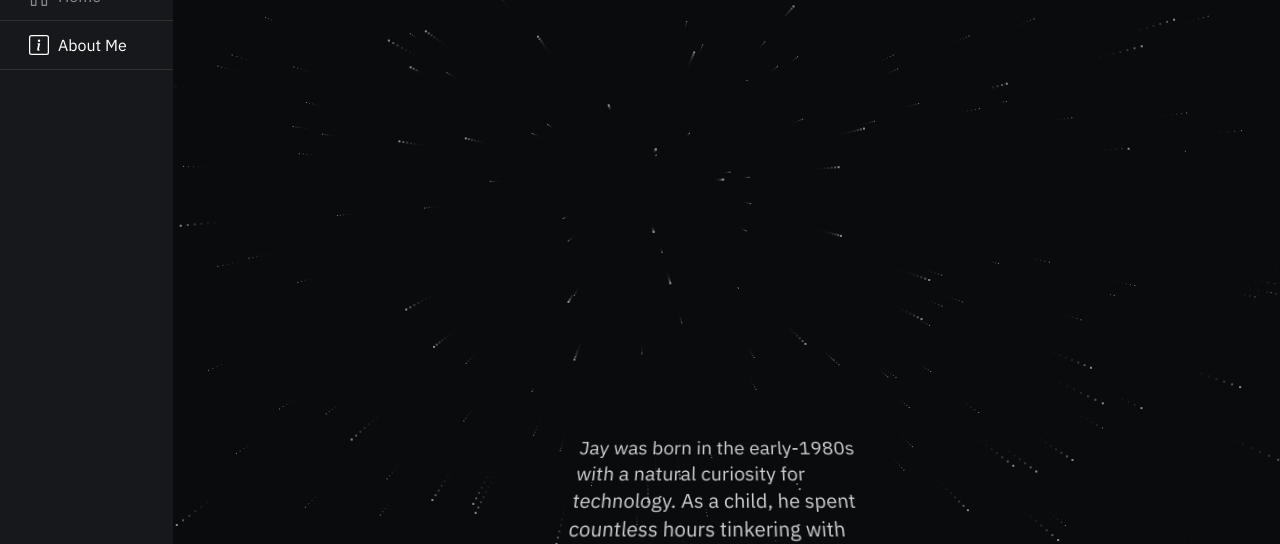
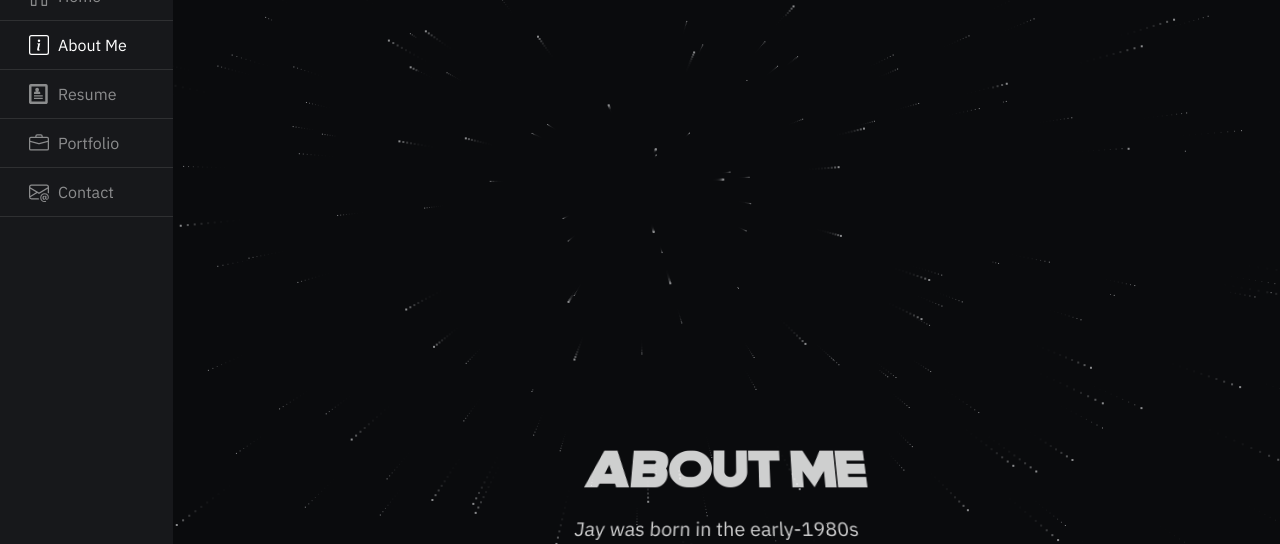
Before and after one commit to designly1/portfolio, a Next.js app: page /about in a window 1280 px wide. Shown: the part 219-763 px from the top of the page. Built offline with nearby package versions, Linux system fonts and the light colour scheme.

Commit message:
Mobile Menu

```diff
--- a/src/components/Animations/TypeWriter.js
+++ b/src/components/Animations/TypeWriter.js
@@ -1,15 +1,7 @@
 // @/components/Home/TypeWriter.js
 import React, { useState, useEffect } from 'react'
 
-// List of things to type
-const hats = [
-    'Web Developer',
-    'UI/UX Designer',
-    'Graphics Designer',
-    'Application Developer'
-];
-
-export default function TypeWriter({ appendClass }) {
+export default function TypeWriter({ appendClass, hats, prefix }) {
     // Outer container base class + append custom class
     let className = "flex flex-col gap-4";
     if (appendClass) className += " " + appendClass;
@@ -35,11 +27,14 @@ export default function TypeWriter({ appendClass }) {
                  * is collapsed by incrementing the index
                  */
                 setCurrentHat(oldVal => {
+                    let hatIndex;
                     if (oldVal >= hats.length - 1) {
-                        return 0;
+                        hatIndex = 0;
                     } else {
-                        return oldVal + 1;
+                        hatIndex = oldVal + 1;
                     }
+
+                    return hatIndex;
                 });
             }, 1100);
             // After 1000ms, set width to 100% - transition duration is 1000ms
@@ -56,12 +51,15 @@ export default function TypeWriter({ appendClass }) {
 
     return (
         <div className={className}>
-            <div className="text-6xl text-center mx-auto">
+            <div className="text-5xl md:text-6xl text-center mx-auto">
                 Jay <span className="text-blue-400 font-bold">Simons</span>
             </div>
-            <div className="flex gap-2 text-4xl mx-auto">
-                <div className="shrink-0 whitespace-nowrap ml-auto">I am a</div>
-                <div className={`${typeWriterClass}${collapseClass}`}>{hats[currentHat]}</div>
+            <div className="flex gap-2 text-2xl md:text-4xl mx-auto">
+                <div className="shrink-0 whitespace-nowrap ml-auto">
+                    {prefix}
+                    {hats[currentHat].prep ? ` ${hats[currentHat].prep} ` : ''}
+                </div>
+                <div className={`${typeWriterClass}${collapseClass}`}>{hats[currentHat].suffix}</div>
             </div>
         </div>
     )
--- /dev/null
+++ b/src/components/Layout/MenuButton.js
@@ -0,0 +1,15 @@
+import React from 'react'
+import { FiMenu as Icon } from 'react-icons/fi'
+
+export default function MenuButton({ setter }) {
+    return (
+        <button
+            className="fixed top-4 left-4 text-4xl flex md:hidden z-20"
+            onClick={() => {
+                setter(oldVal => !oldVal);
+            }}
+        >
+            <Icon />
+        </button>
+    )
+}
--- a/src/components/Layout/Sidebar.js
+++ b/src/components/Layout/Sidebar.js
@@ -2,14 +2,19 @@ import React from 'react'
 import Image from 'next/image'
 import Link from 'next/link'
 import { useRouter } from 'next/router'
+import { motion, AnimatePresence } from "framer-motion";
 
 import { SlHome } from 'react-icons/sl'
-import { BsInfoSquare } from 'react-icons/bs'
+import { BsInfoSquare, BsBriefcase, BsEnvelopeAt } from 'react-icons/bs'
+import { ImProfile } from 'react-icons/im'
 
 import jay from '@/img/jay.jpg'
 
-export default function Sidebar() {
+export default function Sidebar({ show, setter }) {
     const router = useRouter();
+
+    const className = "w-[200px] bg-bg1 transition-[margin-left] ease-in-out duration-500 fixed md:static top-0 bottom-0 left-0 z-40";
+    const appendClass = show ? " ml-0" : " ml-[-200px] md:ml-0";
 
     const MenuItem = ({ icon, name, route }) => {
         const colorClass = router.pathname === route ? "text-white" : "text-white/50 hover:text-white";
@@ -17,6 +22,9 @@ export default function Sidebar() {
         return (
             <Link
                 href={route}
+                onClick={() => {
+                    setter(oldVal => !oldVal);
+                }}
                 className={`flex gap-1 [&>*]:my-auto text-md pl-6 py-3 border-b-[1px] border-b-white/10 ${colorClass}`}
             >
                 <div className="text-xl flex [&>*]:mx-auto w-[30px]">
@@ -28,7 +36,8 @@ export default function Sidebar() {
     }
 
     return (
-        <div className="w-[200px] bg-bg1 ml-[-200px] md:ml-0">
+        <>
+            <div className={`${className}${appendClass}`}>
                 <div className="relative">
                     <Image className="z-10" src={jay} alt="Jay" width={200} height={200} />
                     <div className="absolute bottom-0 left-0 right-0 z-20 bg-gray-600/90 py-2 uppercase text-center">
@@ -46,7 +55,45 @@ export default function Sidebar() {
                         route="/about"
                         icon={<BsInfoSquare />}
                     />
+                    <MenuItem
+                        name="Resume"
+                        route="/resume"
+                        icon={<ImProfile />}
+                    />
+                    <MenuItem
+                        name="Portfolio"
+                        route="/portfolio"
+                        icon={<BsBriefcase />}
+                    />
+                    <MenuItem
+                        name="Contact"
+                        route="/contact"
+                        icon={<BsEnvelopeAt />}
+                    />
                 </div>
             </div>
+            <AnimatePresence>
+                {
+                    show
+                        ?
+                        <motion.div
+                            className={`flex md:hidden fixed top-0 right-0 bottom-0 left-0 bg-black/50 z-30`}
+                            onClick={() => {
+                                setter(oldVal => !oldVal);
+                            }}
+                            initial={{ opacity: 0 }}
+                            animate={{ opacity: 1 }}
+                            exit={{ opacity: 0 }}
+                            transition={{
+                                type: "spring",
+                                stiffness: 100,
+                                damping: 20,
+                            }}
+                        />
+                        :
+                        <></>
+                }
+            </AnimatePresence>
+        </>
     )
 }
--- a/src/components/Layout/index.js
+++ b/src/components/Layout/index.js
@@ -1,12 +1,15 @@
 // @/components/Layout/index.js
-import React from 'react'
+import React, { useState } from 'react'
 import Head from 'next/head'
 import Sidebar from './Sidebar';
 import { motion } from "framer-motion";
+import MenuButton from './MenuButton';
 
 export default function Layout({ pageTitle, children }) {
     let titleConcat = "Jay Simons";
     if (pageTitle) titleConcat += " | " + pageTitle;
+
+    const [showSidebar, setShowSidebar] = useState(false);
 
     return (
         <>
@@ -15,7 +18,8 @@ export default function Layout({ pageTitle, children }) {
             </Head>
             <div className="h-screen text-white">
                 <div className="flex h-screen">
-                    <Sidebar />
+                    <MenuButton setter={setShowSidebar} />
+                    <Sidebar show={showSidebar} setter={setShowSidebar} />
                     <motion.div
                         className="h-screen flex flex-col flex-grow w-screen md:w-full"
                         initial={{ y: 300, opacity: 0 }}
@@ -23,7 +27,7 @@ export default function Layout({ pageTitle, children }) {
                         exit={{ y: 300, opacity: 0 }}
                         transition={{
                             type: "spring",
-                            stiffness: 260,
+                            stiffness: 100,
                             damping: 20,
                         }}
                     >
--- a/src/pages/about/index.js
+++ b/src/pages/about/index.js
@@ -5,15 +5,22 @@ import Balancer from 'react-wrap-balancer'
 import MdPage from '@/components/Common/MdPage'
 
 const md = `
-Jay was born in the early-1980s with a natural curiosity for technology. As a child, he spent countless hours tinkering with computers and teaching himself to code. In the mid-90s, Jay's fascination with web development began, and he launched his first website using the original Mosaic browser.
+Jay was born in the early-1980s with a natural curiosity for technology. As a child, he spent countless hours
+tinkering with computers and teaching himself to code. In the mid-90s, Jay's fascination with web development
+began, and he launched his first website using the original Mosaic browser.
 
-From that moment on, Jay was hooked. He dedicated himself to learning about the latest languages, technologies, and frameworks, always striving to stay ahead of the curve. Over the years, he became a skilled programmer and web developer, excelling in creating interactive and engaging websites.
+From that moment on, Jay was hooked. He dedicated himself to learning about the latest languages, technologies,
+and frameworks, always striving to stay ahead of the curve. Over the years, he became a skilled programmer and
+web developer, excelling in creating interactive and engaging websites.
 
-Jay also had a creative side, with talents in graphic design and music production. He leveraged these skills to create websites that not only functioned flawlessly but were also visually stunning and captivating.
+Jay also had a creative side, with talents in graphic design and music production. He leveraged these skills to
+create websites that not only functioned flawlessly but were also visually stunning and captivating.
 
-Throughout his career, Jay worked with a wide range of clients, from small businesses to large corporations, helping them achieve their goals by creating innovative, responsive, and user-friendly websites.
+Throughout his career, Jay worked with a wide range of clients, from small businesses to large corporations,
+helping them achieve their goals by creating innovative, responsive, and user-friendly websites.
 
-With over two decades of experience, Jay remains as passionate as ever about web development. He is constantly pushing the boundaries of what is possible and delivering exceptional results for his clients.
+With over two decades of experience, Jay remains as passionate as ever about web development. He is constantly
+pushing the boundaries of what is possible and delivering exceptional results for his clients.
 `
 
 export default function AboutPage() {
@@ -43,6 +50,7 @@ export default function AboutPage() {
                 <div className="mx-auto py-20 overflow-hidden absolute top-0 right-0 bottom-0 left-0">
                     <div className="starwars text-white/80 m-auto md:px-[400px]">
                         <span>
+                            <h1 className="font-deathstar text-6xl text-center mb-6">About Me</h1>
                             <MdPage markdown={md} pClass="text-xl" />
                         </span>
                     </div>
--- a/src/pages/index.js
+++ b/src/pages/index.js
@@ -7,6 +7,29 @@ import ParticleOverlay from '@/components/Animations/ParticleOverlay';
 
 import hexa from '@/particleConfigs/hexa';
 import coverImg from '@/img/cover.jpg';
+
+const hats = [
+  {
+    prep: 'a',
+    suffix: 'Web Developer'
+  },
+  {
+    prep: 'a',
+    suffix: 'UI/UX Designer'
+  },
+  {
+    prep: 'a',
+    suffix: 'Graphics Designer'
+  },
+  {
+    prep: 'a',
+    suffix: 'Music Producer'
+  },
+  {
+    prep: 'an',
+    suffix: 'Electrical Engineer'
+  }
+];
 
 export default function HomePage() {
   return (
@@ -19,7 +42,11 @@ export default function HomePage() {
           fill
         />
         <ParticleOverlay config={hexa} usePolygon />
-        <TypeWriter appendClass="m-auto" />
+        <TypeWriter
+          appendClass="m-auto"
+          hats={hats}
+          prefix="I am"
+        />
       </div>
     </Layout>
   )
```
Lines whose indentation alone changed are shown as unchanged.
